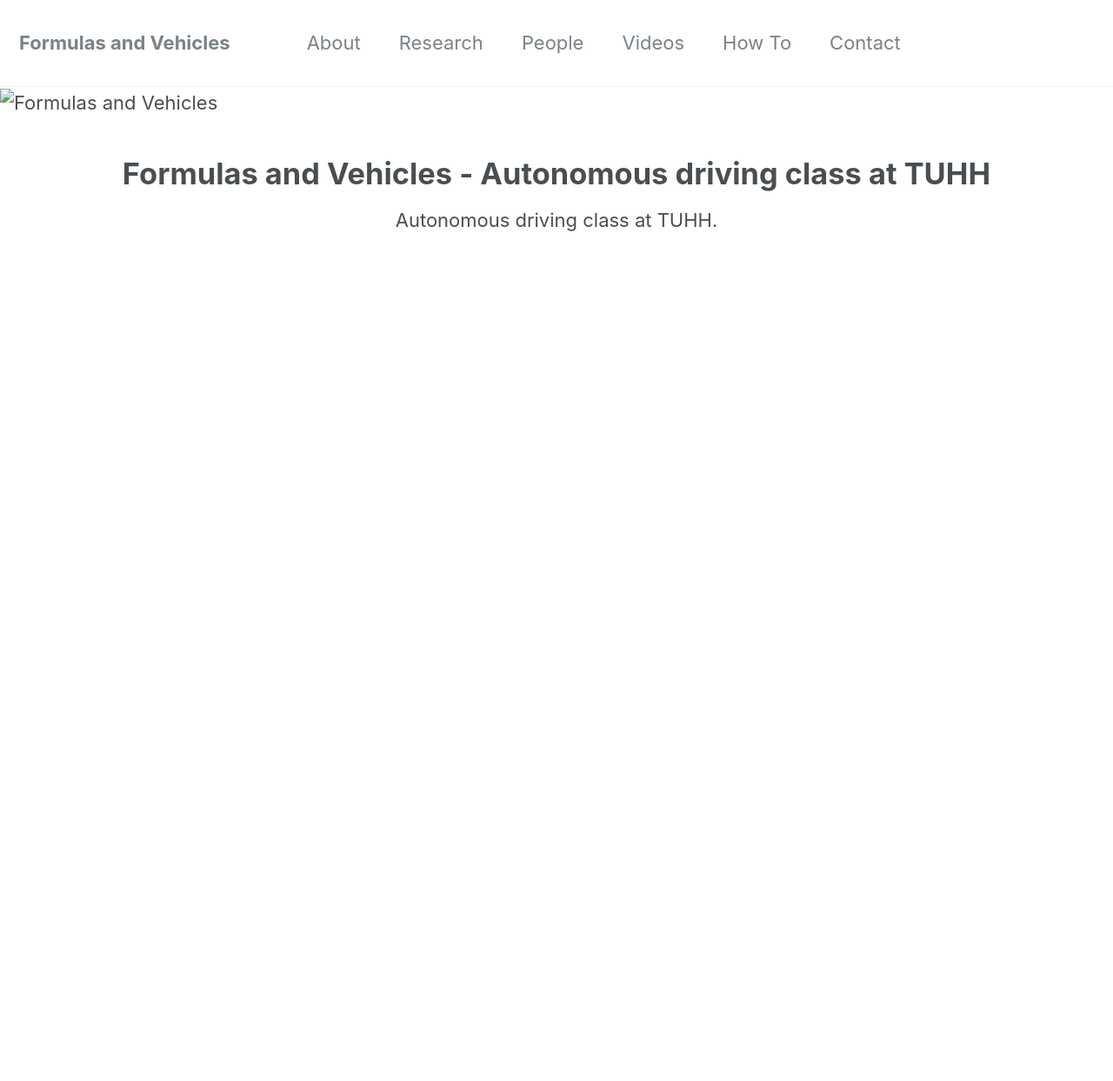
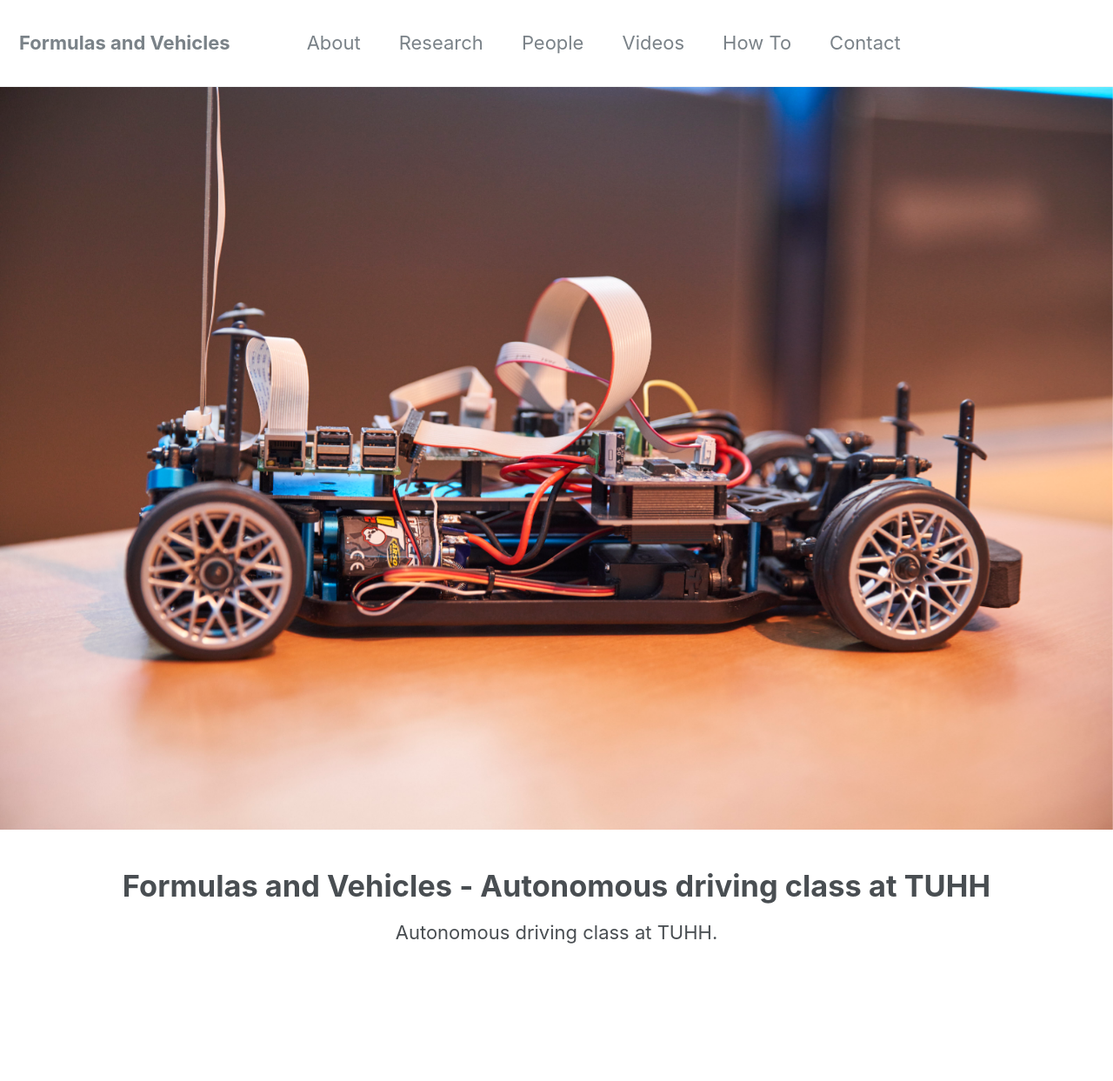
Before and after one commit to TUHH-MUM/tuhh-mum.github.io, a Jekyll site: the page built from _pages/index.md, in a window 1280 px wide. Shown: the whole page at 87% size. Built offline with Jekyll 4.4.1, drawn with Linux system fonts in a browser that asks for light colours; the list of posts is cut into pages by our own code; before the commit the page ends 900 px from its top, so only the background shows below that.

Commit message:
Update index.md

```diff
--- a/_pages/index.md
+++ b/_pages/index.md
@@ -5,7 +5,7 @@ layout: splash
 excerpt: "HippoC"
 sitemap: false
 header:
-  image:  tuhh-mum.github.io/images/NATSK_547.jpg
+  image:  "https://tuhh-mum.github.io/pics/NATSK_547.jpg"
 ---
 <h1>Formulas and Vehicles - Autonomous driving class at TUHH</h1>
 {: .text-center}
```
